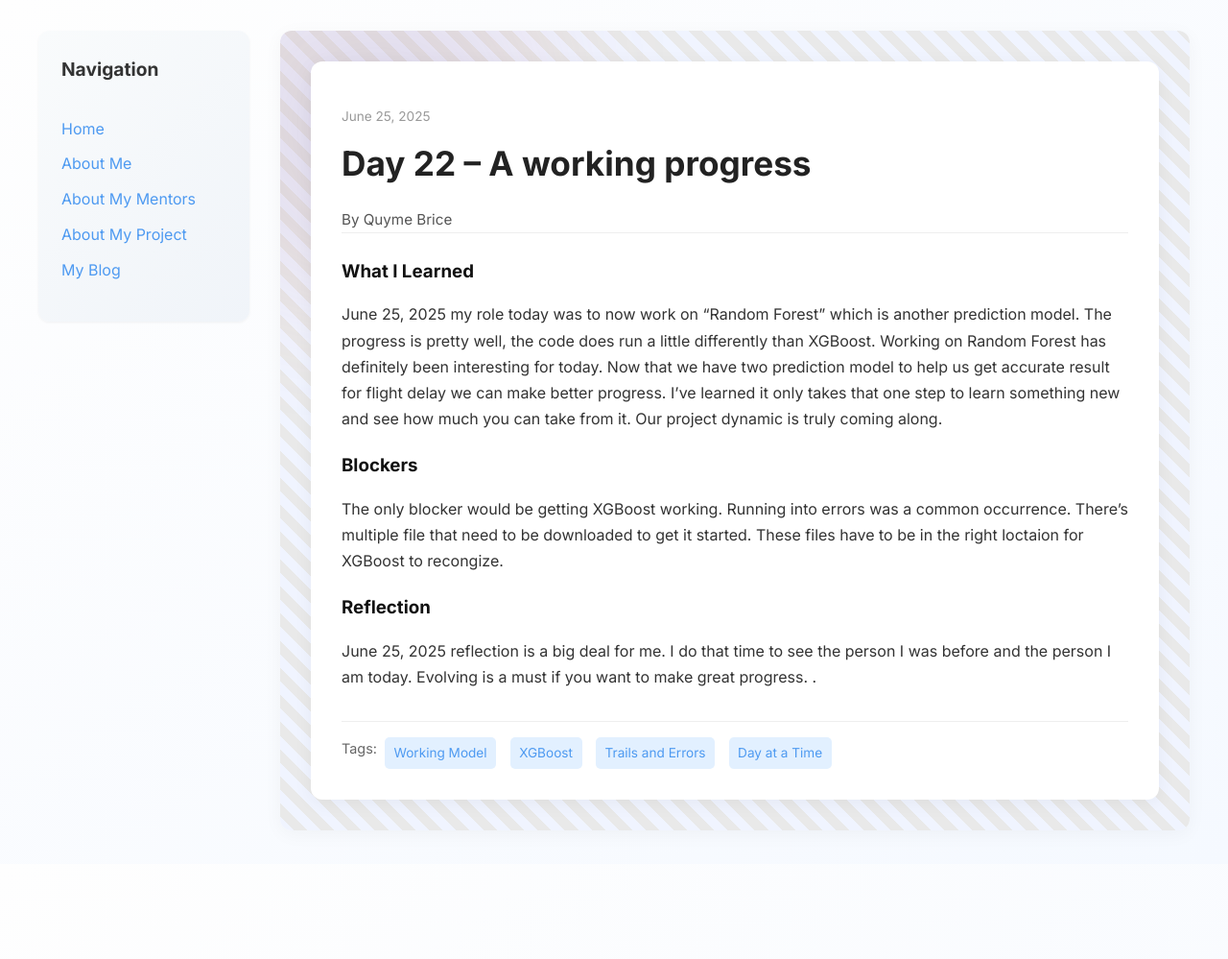
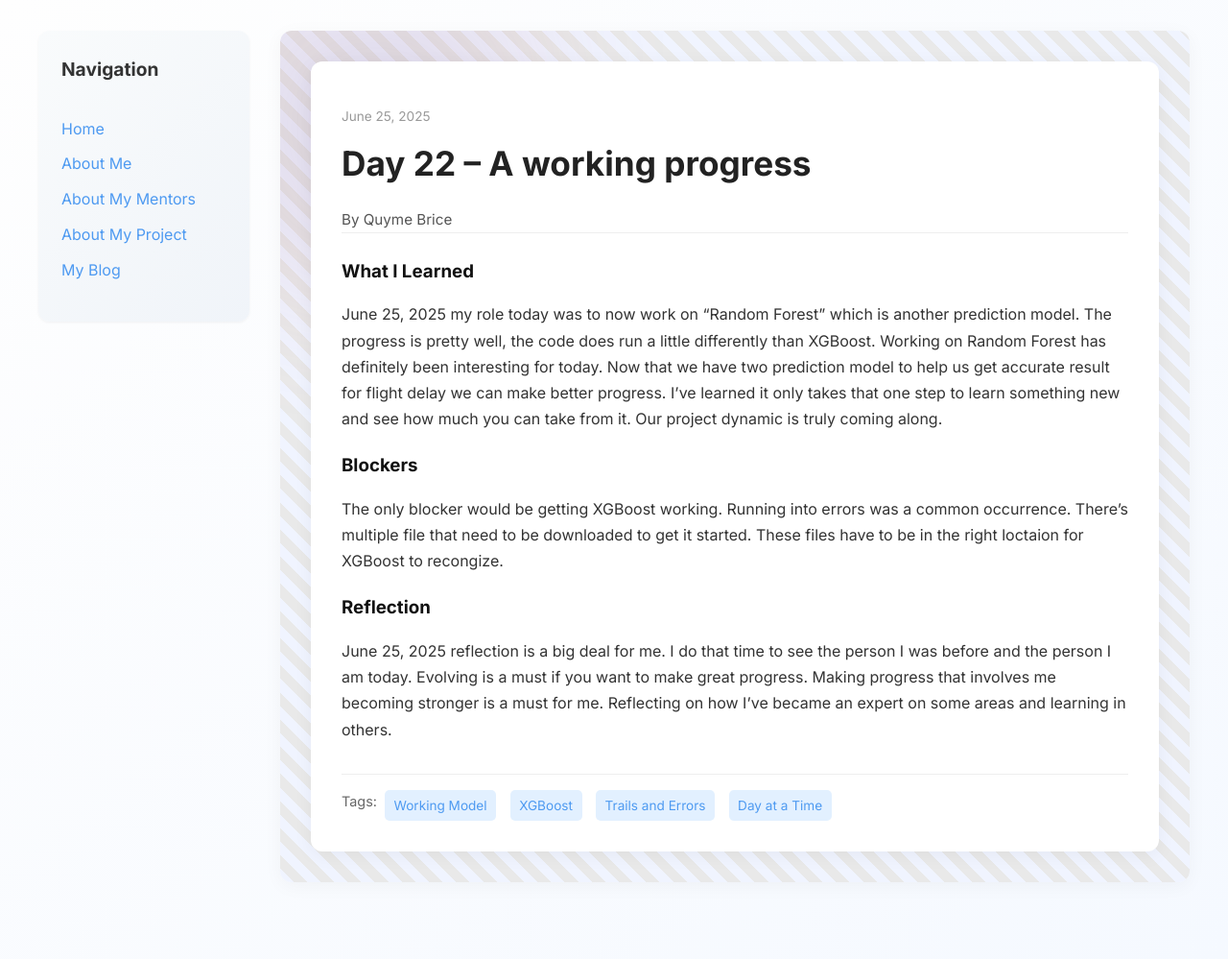
Before and after one commit to Qubri2/Qubri2.github.io, a Jekyll site: the page built from _posts/2025-06-25-day-22.md, in a window 1280 px wide. Shown: the whole page at 96% size. Built offline with Jekyll 4.4.1, drawn with Linux system fonts in a browser that asks for light colours; before the commit the page ends 900 px from its top, so only the background shows below that.

Commit message:
Update 2025-06-25-day-22.md

```diff
--- a/_posts/2025-06-25-day-22.md
+++ b/_posts/2025-06-25-day-22.md
@@ -15,5 +15,5 @@ blockers: |
   The only blocker would be getting XGBoost working. Running into errors was a common occurrence. There's multiple file that need to be downloaded to get it started. These files have to be in the right loctaion for XGBoost to recongize.
 
 reflection: |
-  June 25, 2025 reflection is a big deal for me. I do that time to see the person I was before and the person I am today. Evolving is a must if you want to make great progress. .
+  June 25, 2025 reflection is a big deal for me. I do that time to see the person I was before and the person I am today. Evolving is a must if you want to make great progress. Making progress that involves me becoming stronger is a must for me. Reflecting on how I've became an expert on some areas and learning in others.
 ---
```
